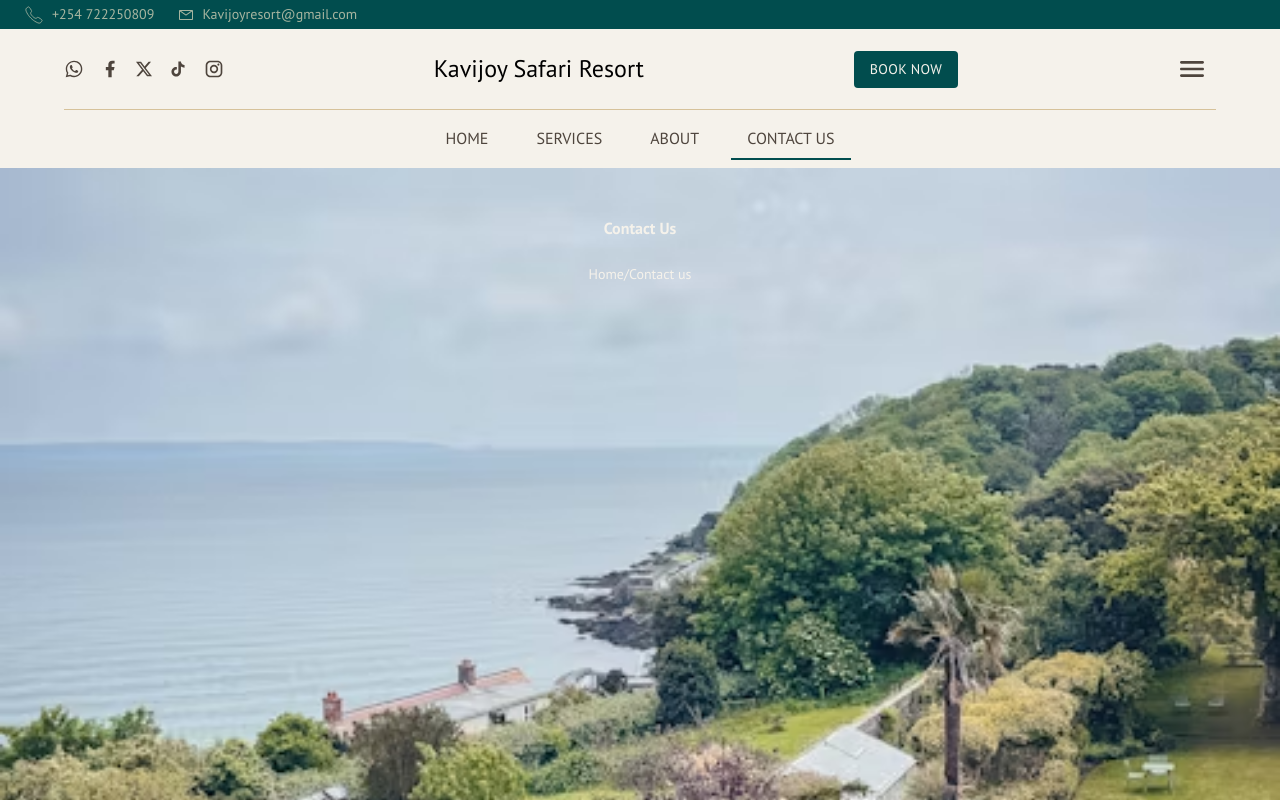
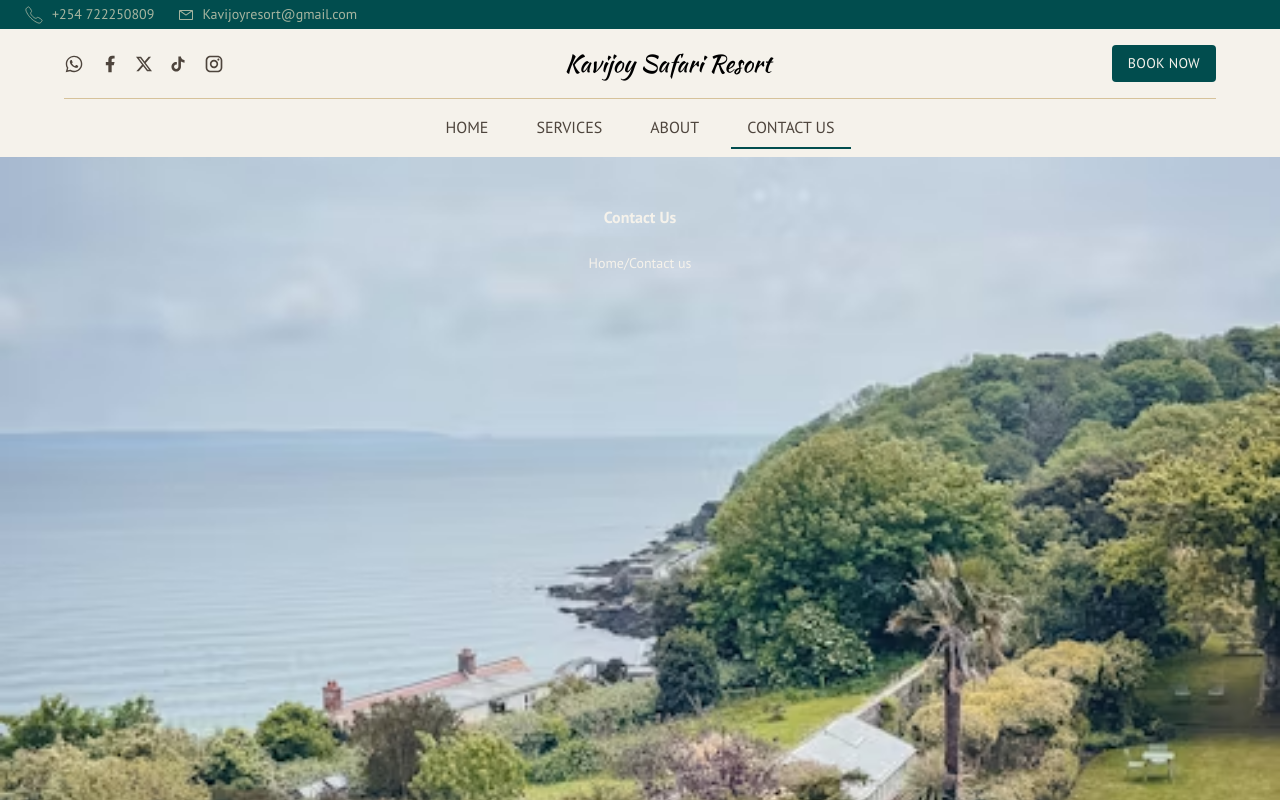
Before and after one commit to alphy1027/kavijoy-safari-resort, a React (Vite) app: page /contact-us in a window 1280 px wide. Shown: the top 800 px of the page. Built offline with nearby package versions, Linux system fonts and the light colour scheme.

Commit message:
Added fonts

```diff
--- a/index.html
+++ b/index.html
@@ -15,6 +15,11 @@
     <link rel="preconnect" href="https://fonts.gstatic.com" crossorigin />
     <link href="https://fonts.googleapis.com/css2?family=Oswald:wght@200..700&display=swap" rel="stylesheet" />
 
+    <!-- CAPTION FONT -->
+    <link rel="preconnect" href="https://fonts.googleapis.com" />
+    <link rel="preconnect" href="https://fonts.gstatic.com" crossorigin />
+    <link href="https://fonts.googleapis.com/css2?family=Kaushan+Script&display=swap" rel="stylesheet" />
+
     <meta name="viewport" content="width=device-width, initial-scale=1.0" />
     <title>Kavijoy Safari Resort| Kisumu's Premier Event Destination</title>
     <meta name="title" content="Kavijoy Safari Resort | Kisumu's Premier Event Destination" />
--- a/src/assets/svgs/socials/components/SocialsGroup.tsx
+++ b/src/assets/svgs/socials/components/SocialsGroup.tsx
@@ -1,9 +1,9 @@
-import { Link } from "react-router-dom";
 import WhatsappIcon from "../WhatsappIcon";
 import FacebookIcon from "../FacebookIcon";
 import InstagramIcon from "../InstagramIcon";
 import TiktokIcon from "../TiktokIcon";
 import TwitterIcon from "../TwitterIcon";
+import { info } from "@/data/info";
 
 type SocialsProps = {
   size?: number;
@@ -13,21 +13,25 @@ type SocialsProps = {
 const SocialsGroup = ({ size, className }: SocialsProps) => {
   return (
     <nav className="flex gap-x-4 items-center">
-      <Link to="contact-us">
+      <a href={info.whatsapp} target="_blank" rel="noreferrer noopener">
         <WhatsappIcon size={size} className={className} />
-      </Link>
-      <Link to="/">
+      </a>
+
+      <a href={info.facebook} target="_blank" rel="noreferrer noopener">
         <FacebookIcon size={size} className={className} />
-      </Link>
-      <Link to="about">
+      </a>
+
+      <a href={info.twitter} target="_blank" rel="noreferrer noopener">
         <TwitterIcon size={size} className={className} />
-      </Link>
-      <Link to="contact-us">
+      </a>
+
+      <a href={info.tiktok} target="_blank" rel="noreferrer noopener">
         <TiktokIcon size={size} className={className} />
-      </Link>
-      <Link to="services">
+      </a>
+
+      <a href={info.instagram} target="_blank" rel="noreferrer noopener">
         <InstagramIcon size={size} className={className} />
-      </Link>
+      </a>
     </nav>
   );
 };
--- a/src/components/UI-primitives/Title.tsx
+++ b/src/components/UI-primitives/Title.tsx
@@ -1,7 +1,7 @@
 import { twMerge } from "tailwind-merge";
 
 const Title = ({ className }: { className?: string }) => {
-  return <h3 className={twMerge("text-heading-base", className)}>Kavijoy Safari Resort</h3>;
+  return <h3 className={twMerge("text-heading-base font-family-caption", className)}>Kavijoy Safari Resort</h3>;
 };
 
 export default Title;
--- a/src/components/header/index.tsx
+++ b/src/components/header/index.tsx
@@ -19,7 +19,7 @@ const Header = () => {
           <Button size="sm" className="hidden lg:block">
             Book Now
           </Button>
-          <Button variant="outline" rightIcon={<MenuIcon />} className="border-none p-2"></Button>
+          <Button variant="outline" rightIcon={<MenuIcon />} className="border-none p-2 lg:hidden"></Button>
         </div>
         <NavBar />
       </SectionContainer>
--- a/src/components/section/SectionTitle.tsx
+++ b/src/components/section/SectionTitle.tsx
@@ -10,7 +10,7 @@ type TitleProps = {
 const SectionTitle = ({ className, children, caption }: TitleProps) => {
   return (
     <div className={twMerge("flex flex-col py-8 w-fit ", className)}>
-      <p className="text-body-sm color-secondary">{caption}</p>
+      <p className="text-body-sm color-secondary font-family-caption tracking-wide">{caption}</p>
       <h2 className="font-semibold tracking-wide uppercase text-heading-base font-family-heading color-primary">
         {children}
       </h2>
--- a/src/data/info.ts
+++ b/src/data/info.ts
@@ -1,4 +1,4 @@
-const info = {
+export const info = {
   location: import.meta.env.VITE_APP_LOCATION,
   email: import.meta.env.VITE_APP_EMAIL,
   phone: import.meta.env.VITE_APP_PHONE,
@@ -8,5 +8,3 @@ const info = {
   tiktok: import.meta.env.VITE_APP_TIKTOK,
   twitter: import.meta.env.VITE_APP_TWITTER,
 };
-
-export default info;
--- a/src/index.css
+++ b/src/index.css
@@ -86,6 +86,7 @@ body {
   --radius-lg: 16px;
 
   --font-family-heading: "Oswald", sans-serif;
+  --font-family-caption: "Kaushan Script", cursive;
 }
 
 @utility color-primary {
--- a/src/pages/about/components/testimonials-section/TestimonialsSection.tsx
+++ b/src/pages/about/components/testimonials-section/TestimonialsSection.tsx
@@ -25,8 +25,8 @@ const TestimonialsSection = () => {
         ))}
       </section>
       <div className="flex items-center gap-x-4 pt-12">
-        <Button size="sm" variant="outline" leftIcon={<ArrowLeftIcon />} />
-        <Button size="sm" variant="outline" rightIcon={<ArrowRightIcon />} />
+        <Button variant="outline" leftIcon={<ArrowLeftIcon />} />
+        <Button variant="outline" rightIcon={<ArrowRightIcon />} />
       </div>
     </SectionContainer>
   );
--- a/src/pages/about/components/testimonials-section/components/TestimonialCard.tsx
+++ b/src/pages/about/components/testimonials-section/components/TestimonialCard.tsx
@@ -6,7 +6,7 @@ const TestimonialCard = ({ image, testimonial, name }: Testimonial) => {
   return (
     <div className="bg-primary gap-y-2 max-w-[536px] xl:max-w-[636px] relative flex flex-col pb-14 items-center p-4 rounded-sm">
       <QuoteIcon />
-      <BodyText variant="sage" className="text-center">
+      <BodyText variant="sage" className="text-center tracking-wide font-family-caption">
         {testimonial}
       </BodyText>
 
@@ -15,7 +15,7 @@ const TestimonialCard = ({ image, testimonial, name }: Testimonial) => {
           <img src={image} alt="" className="w-14 h-14 bg-accent rounded-full" />
           <figcaption className="sr-only">{name}</figcaption>
         </figure>
-        <p className="color-foreground text-body-sm font-medium">{name}</p>
+        <p className="color-foreground font-semibold font-family-caption tracking-wide">{name}</p>
       </div>
     </div>
   );
--- a/src/pages/home/components/HeroSection.tsx
+++ b/src/pages/home/components/HeroSection.tsx
@@ -3,7 +3,7 @@ import HeroImage from "@/assets/images/heroimage.avif";
 const HeroSection = () => {
   return (
     <section className=" bg-cover bg-center h-[90vh]" style={{ backgroundImage: `url(${HeroImage})` }}>
-      <div className="flex flex-col items-center justify-center gap-y-6 p-12 text-heading-lg font-family-heading uppercase">
+      <div className="flex flex-col items-center justify-center gap-y-6 p-12 pt-28 text-heading-lg font-family-heading uppercase">
         <span className=" text-center color-primary  font-bold ">Not just a stay- a story.</span>
       </div>
     </section>
--- a/src/pages/home/components/IntroSection.tsx
+++ b/src/pages/home/components/IntroSection.tsx
@@ -1,6 +1,6 @@
 const IntroSection = () => {
   return (
-    <div className="flex flex-col items-center gap-y-4">
+    <div className="flex flex-col py-4 items-center gap-y-4">
       <div className="bg-accent w-14 h-14"></div>{" "}
       <h2 className="max-w-[300px] text-center color-foreground text-xl font-semibold margin-auto">
         Welcome to Kavijoy Safari Resort, your ultimate gateaway for serene relaxation
--- a/src/pages/home/components/about-us-section/HomepageAboutUsSection.tsx
+++ b/src/pages/home/components/about-us-section/HomepageAboutUsSection.tsx
@@ -12,7 +12,7 @@ const HomepageAboutUsSection = () => {
         </figure>
         <div className="lg:absolute rounded-sm top-1/2 right-[10%] lg:-translate-y-1/2 flex-col flex gap-y-6 py-6 lg:py-14 px-4 lg:px-6 lg:bg-primary lg:w-[380px] xl:[434px]">
           <div className="flex flex-col w-fit ">
-            <p className="text-body-sm color-secondary">About Us</p>
+            <p className="text-body-sm color-secondary font-family-caption tracking-wide">About Us</p>
             <h2 className="font-semibold tracking-wide uppercase text-heading-base font-family-heading color-background">
               A Destination Made for <br /> Moments That Matter
             </h2>
```
